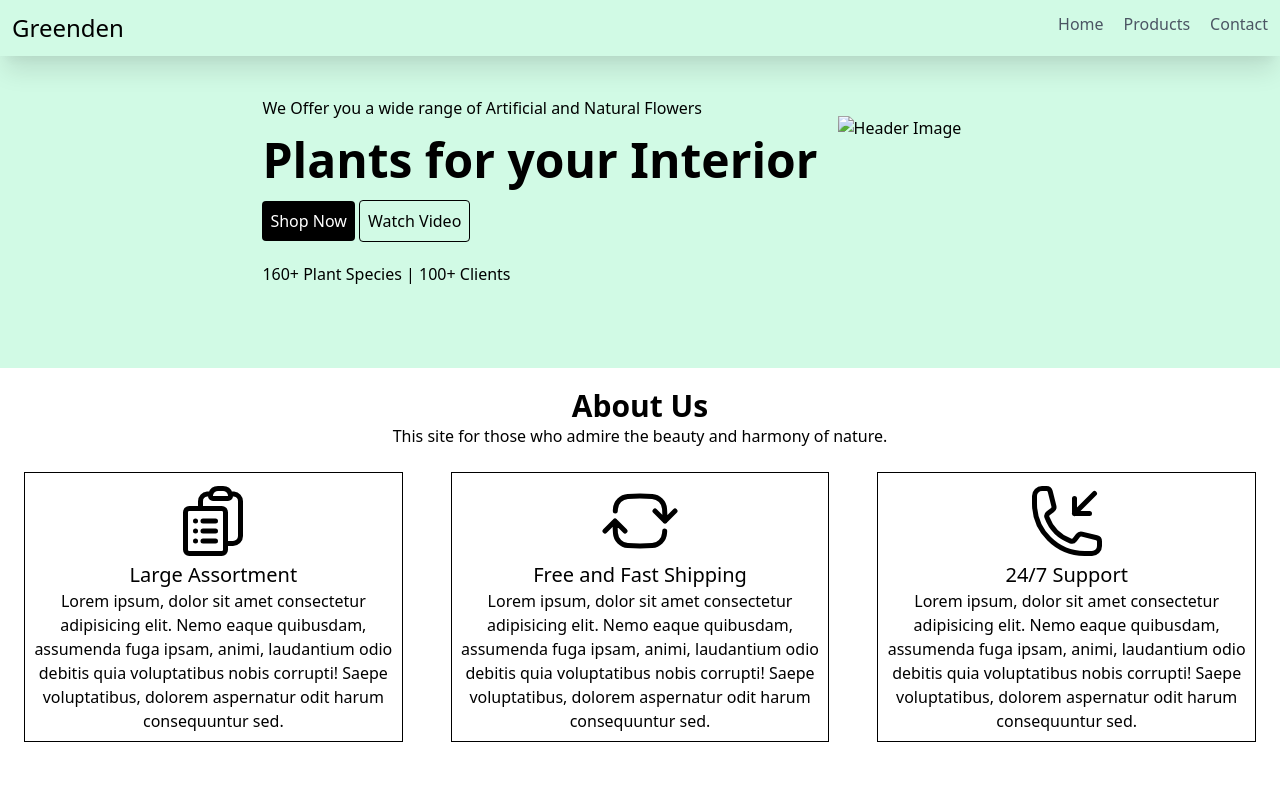
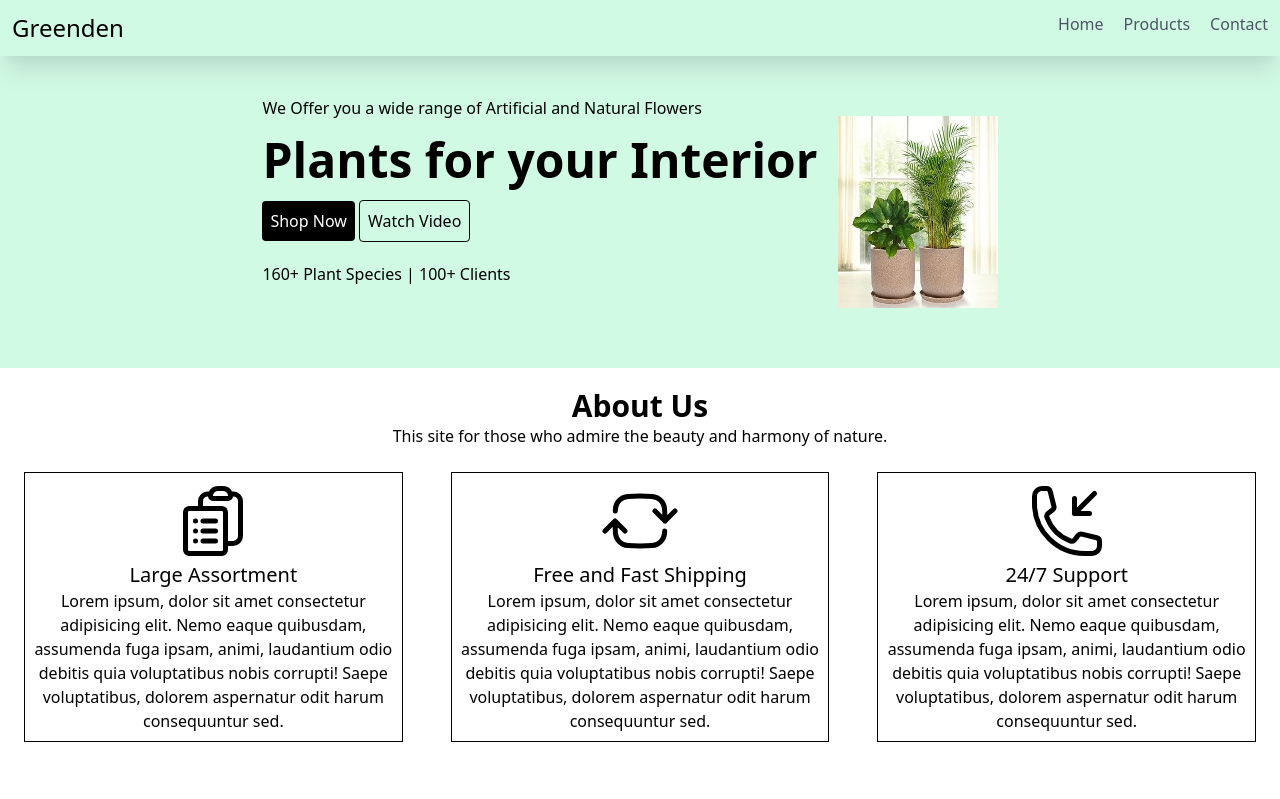
Before and after one commit to abirami-ramadoss/greenden, a plain HTML site: page index.html in a window 1280 px wide. Shown: the top 799 px of the page. Drawn offline with nearby package versions, Linux system fonts and the light colour scheme.

Commit message:
Update index.html

```diff
--- a/index.html
+++ b/index.html
@@ -51,7 +51,7 @@ https://cdn.jsdelivr.net/npm/tailwindcss@2.2.19/dist/tailwind.min.css
         </div>
 
         <div class="hidden md:block p-5">
-            <img src="./New folder/header3.jpg" alt="Header Image" class="w-40 h-48">
+            <img src="./header3.jpg" alt="Header Image" class="w-40 h-48">
         </div>
     </section>
 
```
